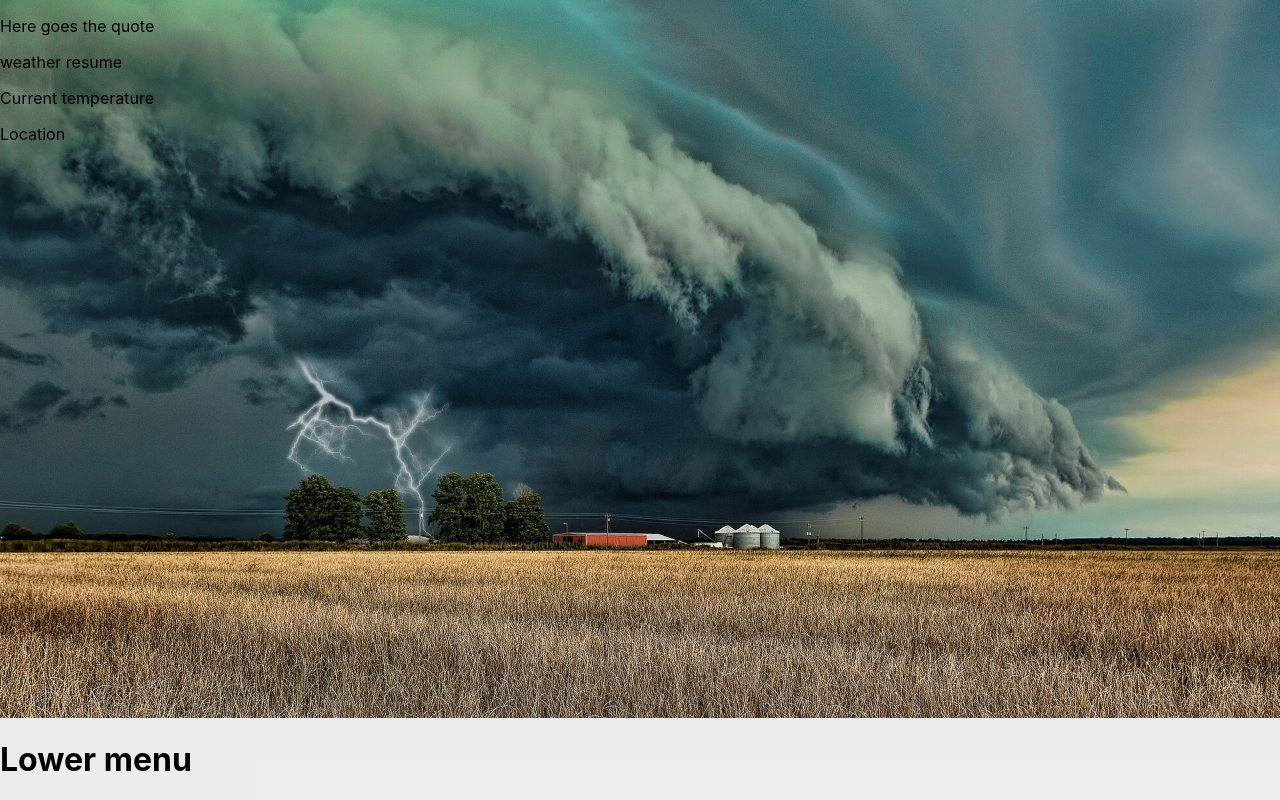
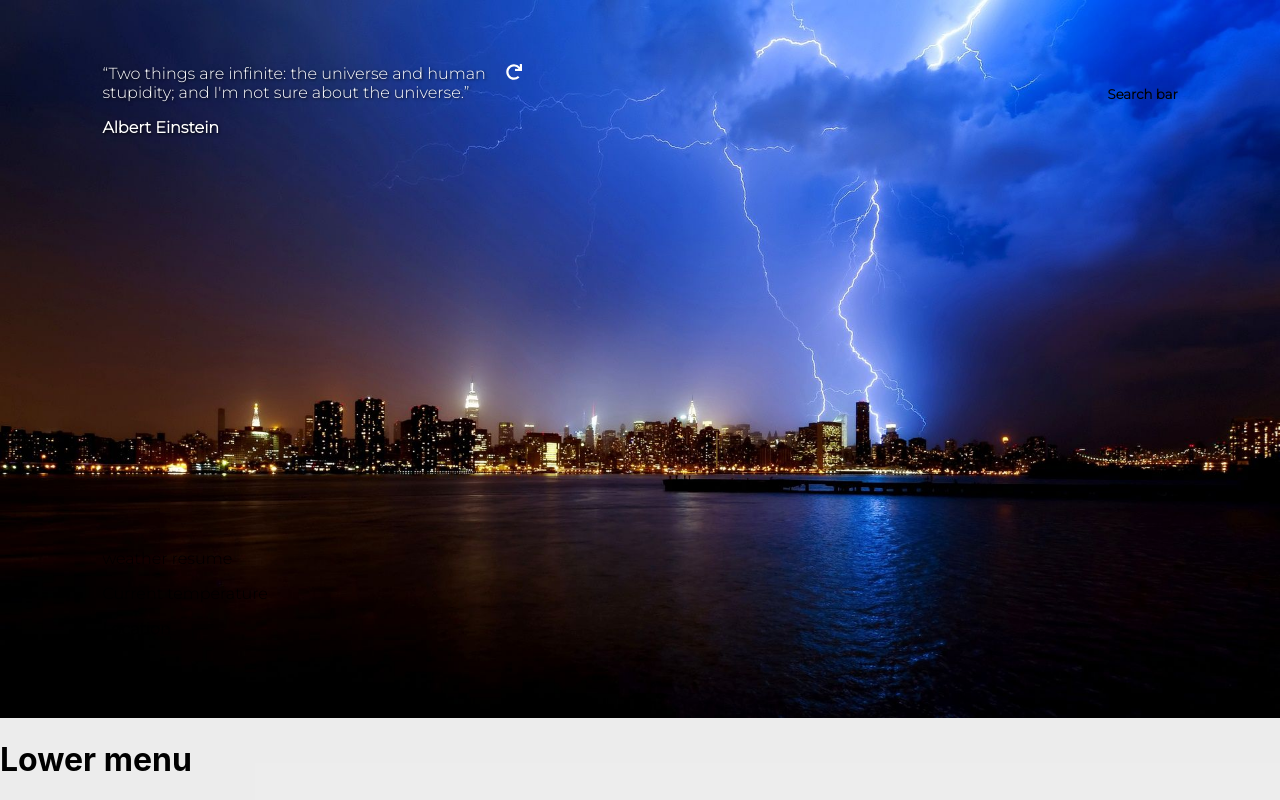
Before and after one commit to rony646/weather-app, a React (Create React App) app: page / in a window 1280 px wide. Built offline with nearby package versions, Linux system fonts and the light colour scheme.

Commit message:
styling structure created

```diff
--- a/package.json
+++ b/package.json
@@ -3,6 +3,9 @@
   "version": "0.1.0",
   "private": true,
   "dependencies": {
+    "@fortawesome/fontawesome-svg-core": "^1.2.32",
+    "@fortawesome/free-solid-svg-icons": "^5.15.1",
+    "@fortawesome/react-fontawesome": "^0.1.13",
     "@testing-library/jest-dom": "^5.11.4",
     "@testing-library/react": "^11.1.0",
     "@testing-library/user-event": "^12.1.10",
--- a/public/index.html
+++ b/public/index.html
@@ -3,6 +3,10 @@
   <head>
     <meta charset="utf-8" />
     <link rel="icon" href="%PUBLIC_URL%/favicon.ico" />
+    <link rel="preconnect" href="https://fonts.gstatic.com">
+    <link href="https://fonts.googleapis.com/css2?family=Poiret+One&display=swap" rel="stylesheet">
+    <link rel="preconnect" href="https://fonts.gstatic.com">
+    <link href="https://fonts.googleapis.com/css2?family=Montserrat:ital,wght@0,300;1,200;1,800&family=Poiret+One&display=swap" rel="stylesheet">
     <meta name="viewport" content="width=device-width, initial-scale=1" />
     <meta name="theme-color" content="#000000" />
     <meta
--- a/src/App.js
+++ b/src/App.js
@@ -1,4 +1,4 @@
-import logo from './logo.svg';
+
 import './App.css';
 
 import MainPage from './Components/MainPage'
--- a/src/Components/MainPage.css
+++ b/src/Components/MainPage.css
@@ -1,9 +1,15 @@
 .main-page {
     position: relative;
+    display: flex;
+    flex-direction: column;
+    justify-content: space-between;
+    font-family: 'Montserrat', Impact;
+    box-sizing: border-box;
+    padding: 5% 8%;
     width: 100%;
     height: 100%;
     /* background-color: rgba(0, 0, 255, 0.452); */
-    background-image: url(../assets/weather-images/tornado.jpg);
+    background-image: url(../assets/weather-images/thunderstorm.jpg);
     background-repeat: no-repeat;
     background-size: cover;
 }
--- a/src/Components/MainPage.js
+++ b/src/Components/MainPage.js
@@ -1,13 +1,18 @@
 import React from 'react';
+
+import Quote from '../Components/Quote/Quote'
+
 import './MainPage.css';
 
 const MainPage = props => {
     return(
         <div className="main-page">
-            <p>Here goes the quote</p>
-            <p>weather resume</p>
-            <p>Current temperature</p>
-            <p>Location</p>
+            <Quote />
+            <div className="content">
+                <p>weather resume</p>
+                <p>Current temperature</p>
+                <p>Location</p>
+            </div>
         </div>
     );
 };
--- /dev/null
+++ b/src/Components/Quote/Quote.css
@@ -0,0 +1,39 @@
+.wrapper {
+    display: flex;
+    justify-content: space-between;
+}
+
+.quote {
+    display: flex;
+    justify-content: space-evenly;
+    text-shadow: 1px 1px 3px rgba(0, 0, 0, 0.836);
+    color: #ffff;
+    max-width: 430px;
+    text-align: left;
+}
+
+.quote > .reload-icon:active {
+    color: #eeee;
+    transition: all 0.5s;
+    transform: rotate(360deg);
+}
+
+.quote > .reload-icon:hover {
+    font-size: 23px;
+    transition: all 0.3s;
+}
+
+.quote > p {
+    text-shadow: 1px 1px 3px rgba(0, 0, 0, 0.836);
+    font-weight: 800;
+}
+
+.author {
+    font-weight: 800;
+}
+
+@media (max-width: 768px) {
+    .wrapper {
+        flex-direction: column-reverse;
+    }
+}
--- /dev/null
+++ b/src/Components/Quote/Quote.js
@@ -0,0 +1,25 @@
+import React from 'react';
+import { FontAwesomeIcon } from '@fortawesome/react-fontawesome';
+import { faRedo } from '@fortawesome/free-solid-svg-icons';
+
+import './Quote.css';
+
+const Quote = props => {
+    return (
+        <div className="wrapper">
+            <div className="quote">
+                <div>
+                    <q>Two things are infinite: the universe and human stupidity; and I'm not sure about the universe.</q>
+                    <p className="author">Albert Einstein</p>
+                </div>
+                <FontAwesomeIcon icon={faRedo} size="md" style={{margin: "0 10px 0 0 "}} className="reload-icon"/>
+            </div>
+            <div>
+                <h5>Search bar</h5>
+            </div>
+        </div>
+
+    );
+};
+
+export default Quote;
```
Also changed, not shown: 2 other files (tests, documents, lock files or other folders).
